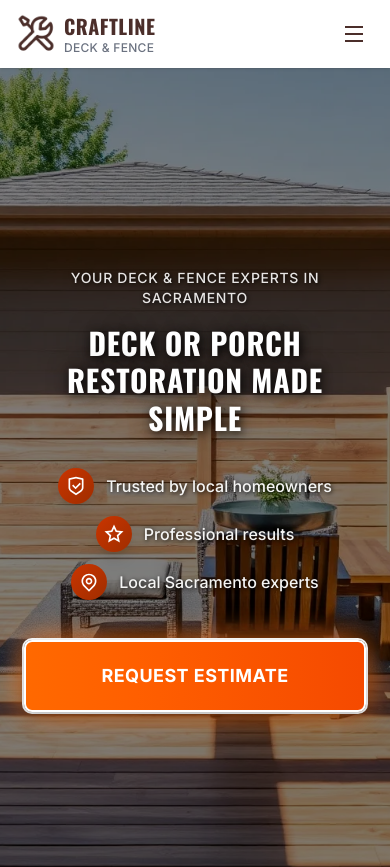
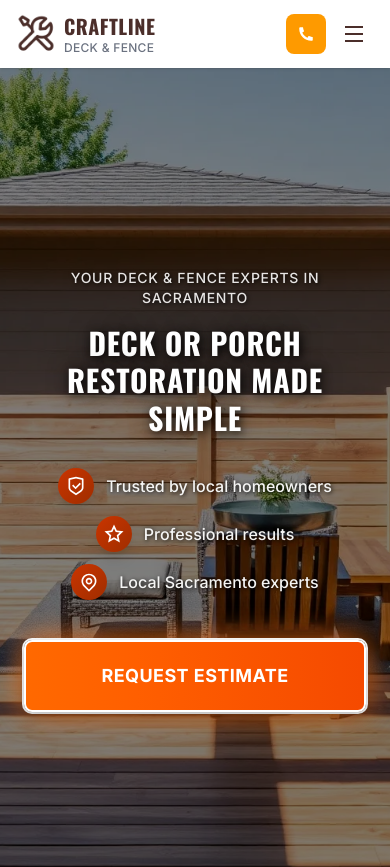
Before and after one commit to sa1to21/CraftLine, a Next.js app: page / in a window 390 px wide. Shown: the top 867 px of the page. Built offline with nearby package versions, Linux system fonts and the light colour scheme.

Commit message:
Revert "Remove phone button from mobile header for cleaner UI"
This reverts commit f18e76e122bacf2d74a9cc7618fc1976fb56104a.

```diff
--- a/app/components/HomePage.tsx
+++ b/app/components/HomePage.tsx
@@ -204,6 +204,13 @@ export default function HomePage() {
 
             {/* Mobile Actions */}
             <div className="flex items-center gap-2">
+              <a
+                href="tel:9168414316"
+                className="flex items-center justify-center w-10 h-10 bg-amber-500 text-white rounded-lg hover:bg-amber-600 transition-all duration-300 transform hover:scale-105"
+              >
+                <RiPhoneFill className="text-lg" />
+              </a>
+
               <button
                 onClick={toggleMobileMenu}
                 className="flex items-center justify-center w-10 h-10 text-brand-brown hover:text-brand-orange transition-colors cursor-pointer"
```
